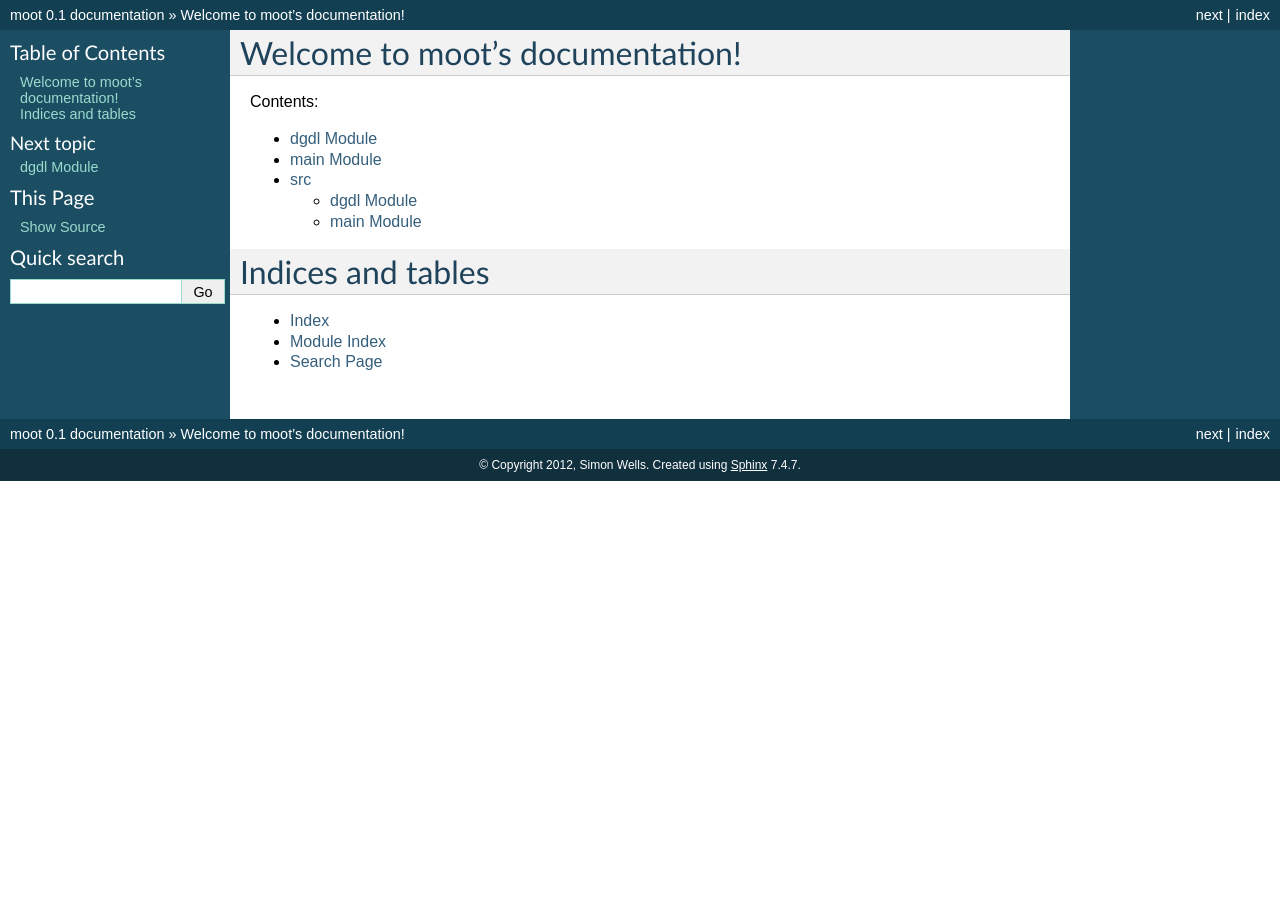
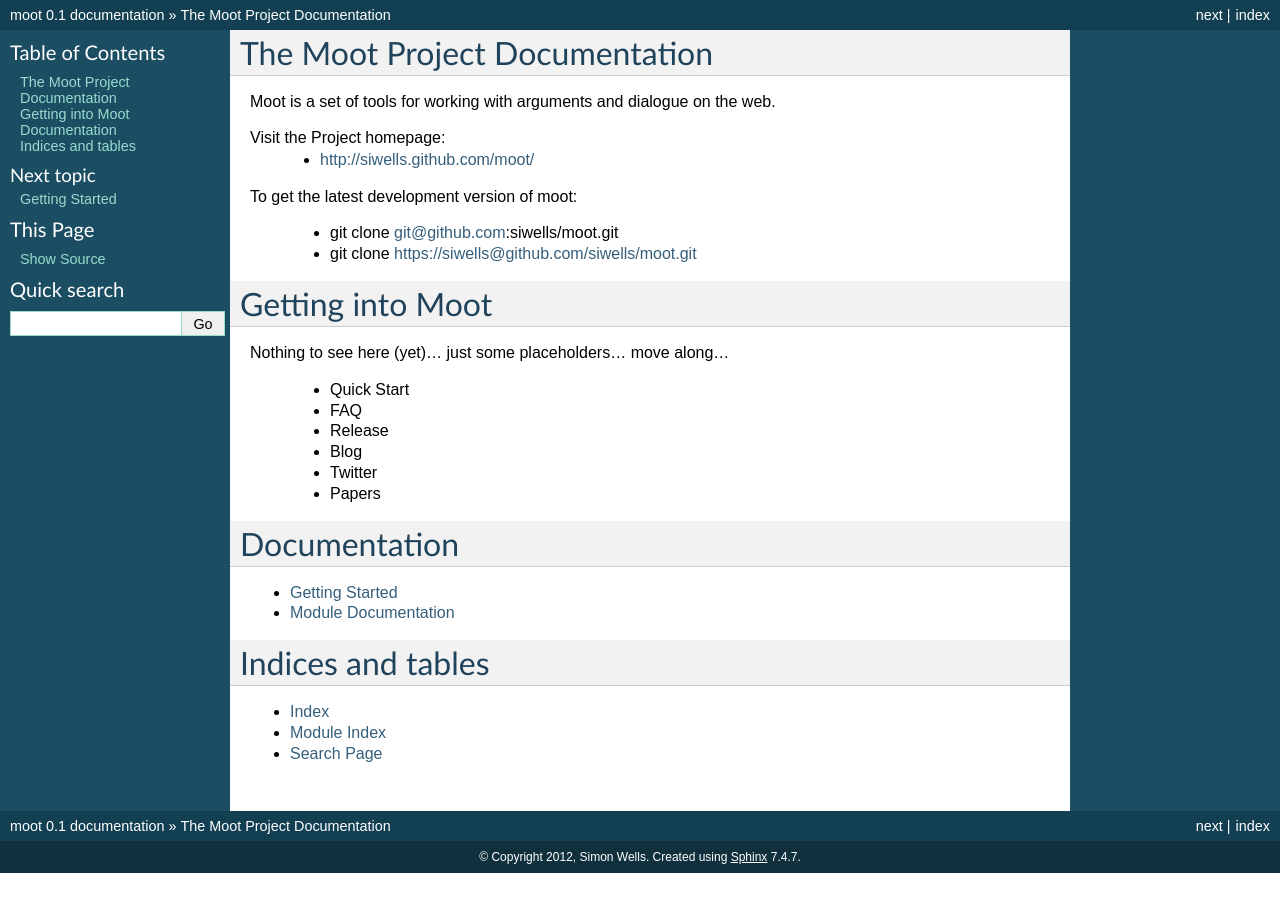
Before and after one commit to siwells/moot, a Sphinx documentation site: the page built from docs/source/index.rst, in a window 1280 px wide. Built offline with Sphinx 7.4.7, drawn with Linux system fonts in a browser that asks for light colours.

Commit message:
Placeholders for improved documentation

```diff
--- /dev/null
+++ b/docs/source/getting-started.rst
@@ -0,0 +1,12 @@
+.. _Getting_Started:
+
+===============
+Getting Started
+===============
+
+.. contents::
+
+
+What is Moot?
+=============
+dsfdf
--- a/docs/source/index.rst
+++ b/docs/source/index.rst
@@ -3,15 +3,41 @@
    You can adapt this file completely to your liking, but it should at least
    contain the root `toctree` directive.
 
-Welcome to moot's documentation!
-================================
+The Moot Project Documentation
+==============================
 
-Contents:
+Moot is a set of tools for working with arguments and dialogue on the web.
+
+Visit the Project homepage:
+    * http://siwells.github.com/moot/
+
+To get the latest development version of moot:
+
+    * git clone git@github.com:siwells/moot.git
+    * git clone https://siwells@github.com/siwells/moot.git
+
+Getting into Moot
+=================
+
+
+Nothing to see here (yet)... just some placeholders... move along...
+
+    * Quick Start
+    * FAQ
+    * Release
+    * Blog
+    * Twitter
+    * Papers
+
+Documentation
+=============
 
 .. toctree::
-    :glob:
+    :maxdepth: 1
 
-    *
+    getting-started
+    module-docs
+
 
 Indices and tables
 ==================
--- /dev/null
+++ b/docs/source/module-docs.rst
@@ -0,0 +1,8 @@
+====================
+Module Documentation
+====================
+
+.. toctree::
+    :glob:
+
+    modules/*
```
Also changed, not shown: docs/source/modules/dgdl.rst (added, +7 -0 lines), docs/source/modules/main.rst (added, +7 -0 lines), docs/source/modules/modules.rst (added, +8 -0 lines), 1 other file.
